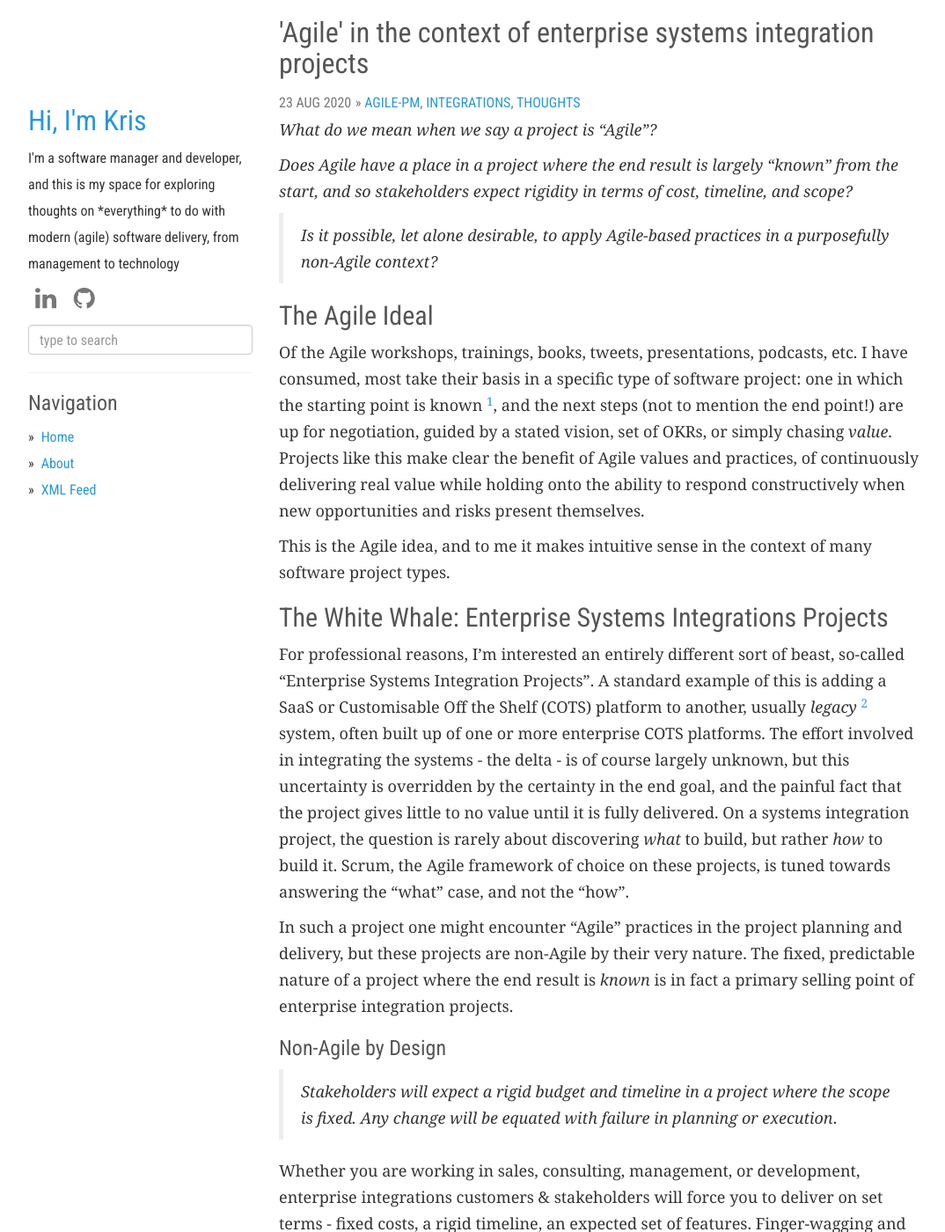
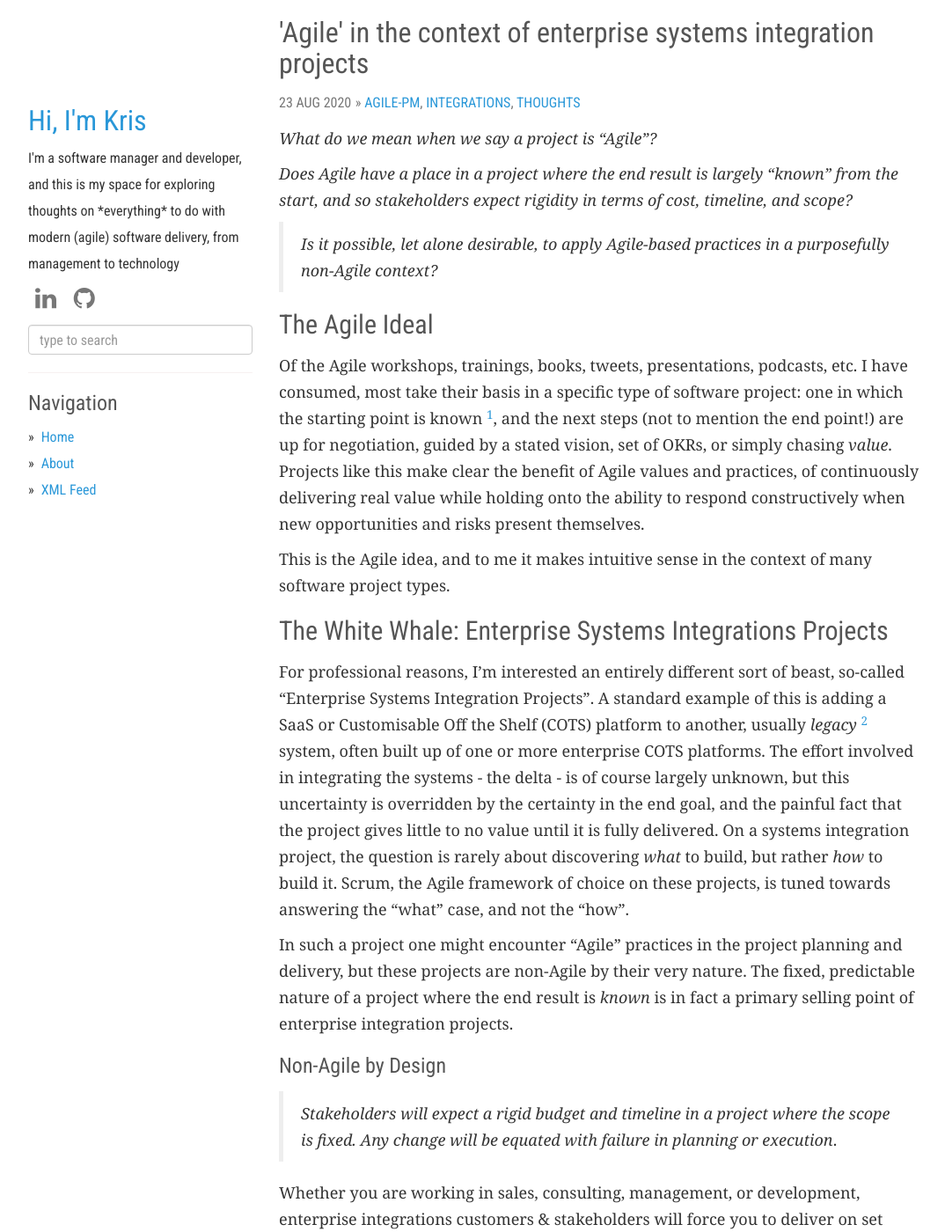
Before and after one commit to kcarta/kcarta.github.io-temp, a Jekyll site: the page built from _posts/2020-08-23-agile-applicability-esi-projects.md, in a window 1280 px wide and 1400 px high. Shown: the whole window at 88% size, without its empty margins (53-1127 px from the left). Built offline with Jekyll 4.4.1, drawn with Linux system fonts in a browser that asks for light colours; nearby versions of some CDN libraries.

Commit message:
Add extra margin on post pages

```diff
--- a/_layouts/post.html
+++ b/_layouts/post.html
@@ -5,12 +5,14 @@ layout: default
   <h1 class="post-title">{{ page.title }}</h1>
 </header>
 
+<div class="post-meta">
   <span class="time">{{ page.date | date_to_string }}</span>
   {% if page.tags %}
     <span class="tags">
       &raquo; {% for tag in page.tags %}<a href="/tag/{{ tag }}">{{ tag }}</a>{% if forloop.last == false %}, {% endif %}{% endfor %}
     </span>
   {% endif %}
+</div>
 
 <div class="content">
   <div class="post">{{ content }}</div>
--- a/static/css/main.scss
+++ b/static/css/main.scss
@@ -103,9 +103,18 @@ footer {
   padding: 0;
 }
 
-.post p {
-  font-family: $text-post-font;
-  font-size: $text-post-size;
+.post-meta {
+  margin-bottom: 10px;
+}
+
+.post {
+  p {
+    font-family: $text-post-font;
+    font-size: $text-post-size;
+  }
+  h1, h2, h3 {
+    margin-bottom: 15px;
+  }
 }
 
 div.post-content .btn-tags {
```
Lines whose indentation alone changed are shown as unchanged.
